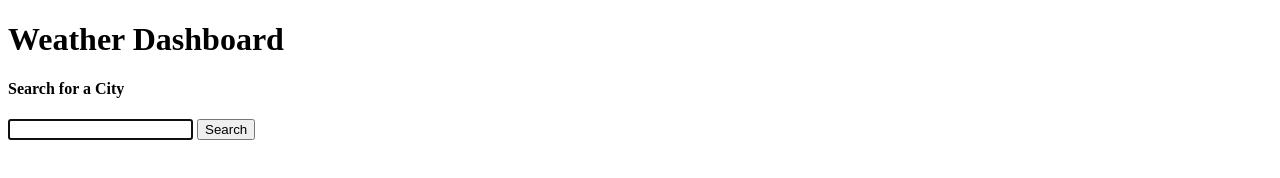
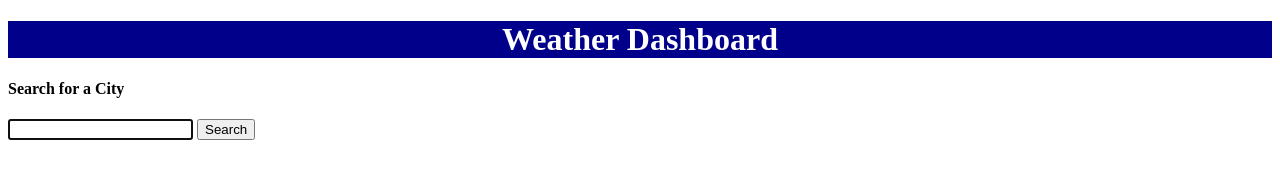
Before and after one commit to sav-the-sag/weather_dashboard, a plain HTML site: page index.html in a window 1280 px wide. Drawn offline with Linux system fonts and the light colour scheme.

Commit message:
fixed css and js file links and styled heading

```diff
--- a/assets/style.css
+++ b/assets/style.css
@@ -0,0 +1,5 @@
+.heading{
+    background-color: darkblue;
+    text-align: center;
+    color: white;
+}
--- a/index.html
+++ b/index.html
@@ -4,13 +4,13 @@
 <head>
     <meta charset="UTF-8">
     <meta name="viewport" content="width=device-width, initial-scale=1.0">
-    <link rel="stylesheet" href="./assets/style.css">
+    <link rel="stylesheet" href="assets/style.css">
     <title>Weather Dashboard</title>
 </head>
 
 <body>
     <!--add a header telling the user what the webpage is for-->
-    <header class="bg-dark text-white text-center">
+    <header class="heading">
         <h1>Weather Dashboard</h1>
     </header>
     <!--add a form for the search button-->
@@ -25,7 +25,7 @@
             </div>
         </div>
     </main>
-    <script src="./assets/script.js"></script>
+    <script src="assets/script.js"></script>
 </body>
 
 </html>
```
